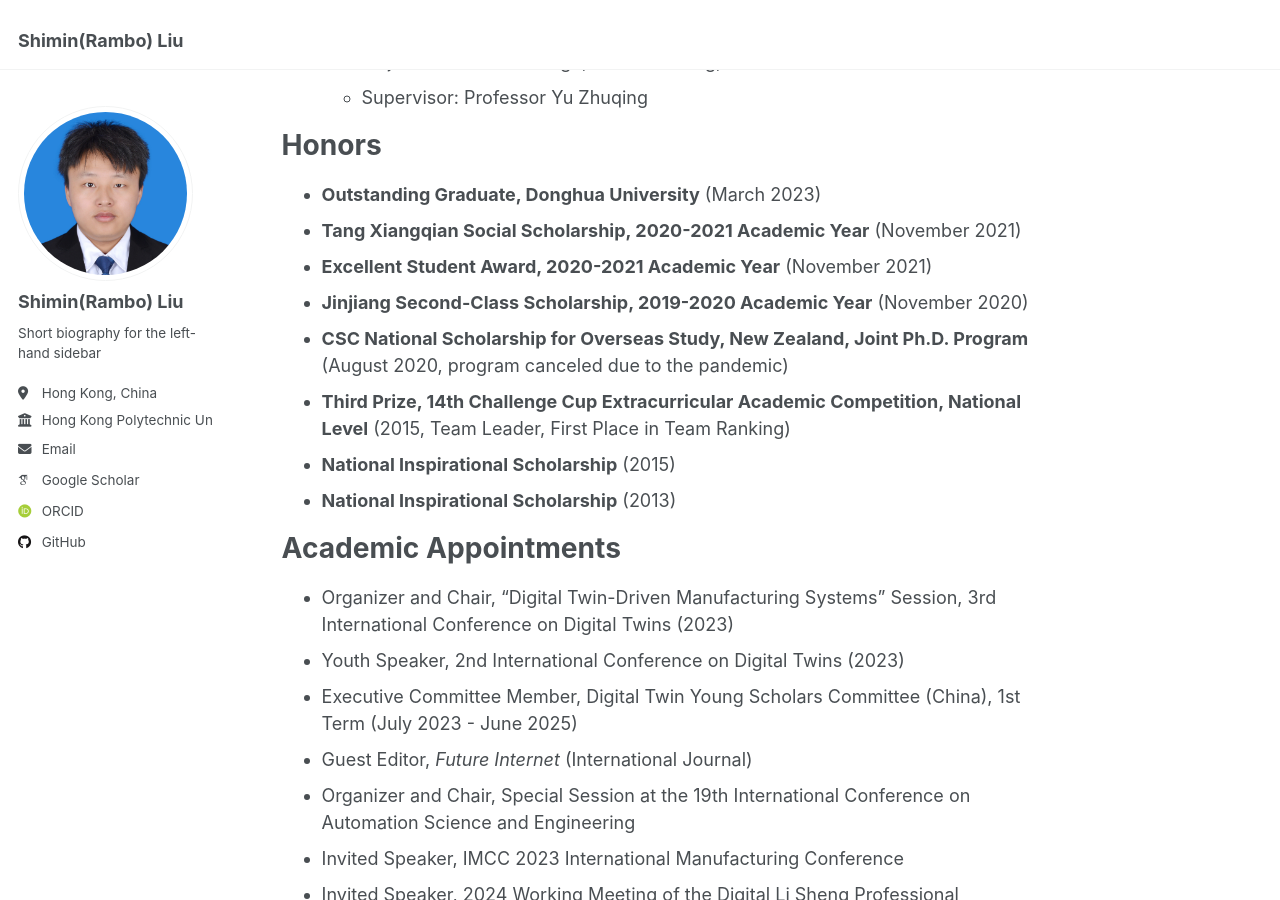
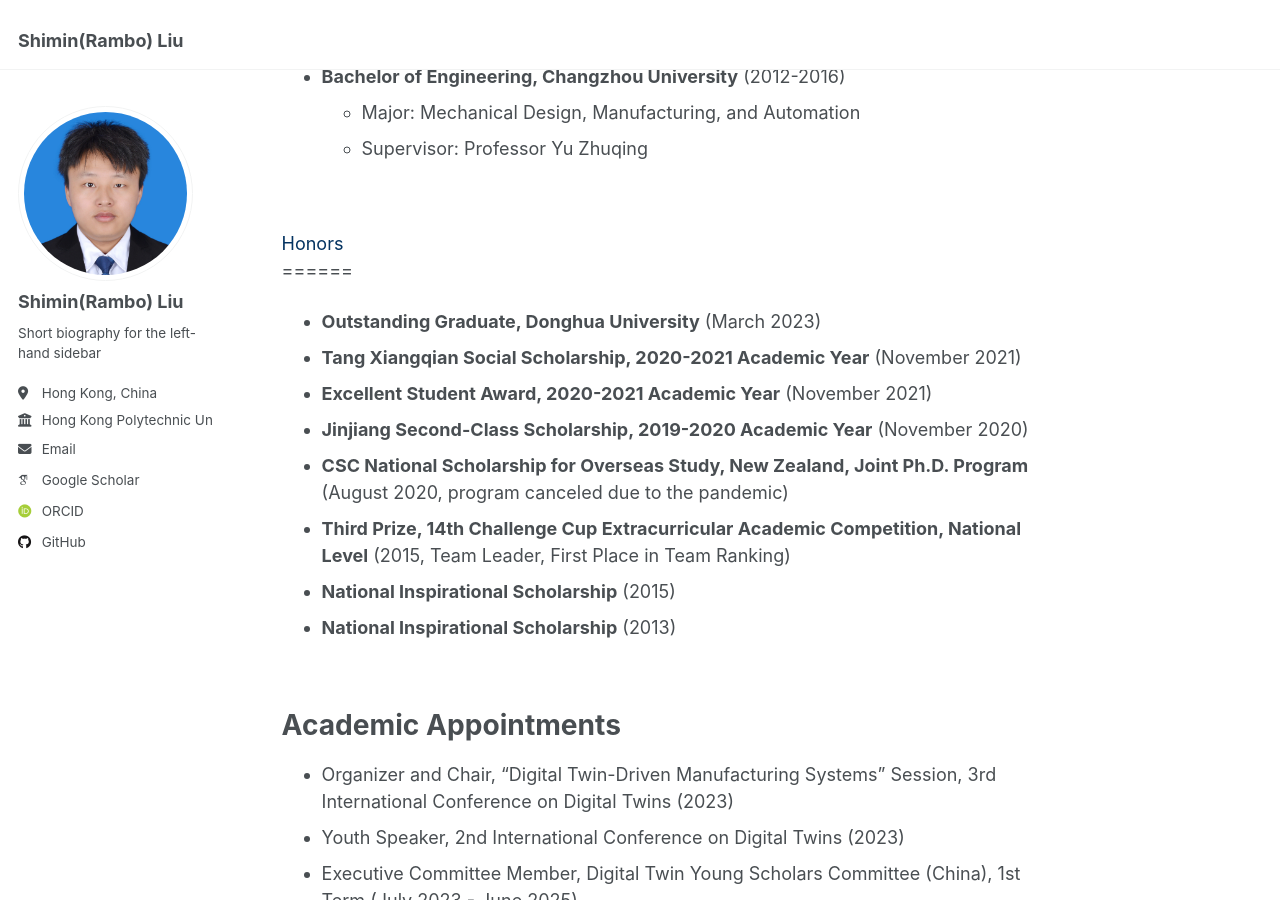
Before and after one commit to Rambo-Shimin/Rambo-Shimin.github.io, a Jekyll site: the page built from _pages/about.md, in a window 1280 px wide and 900 px high, scrolled down 1009 px. Built offline with Jekyll 4.4.1, drawn with Linux system fonts in a browser that asks for light colours; some web fonts are replaced.

Commit message:
Update about.md

```diff
--- a/_pages/about.md
+++ b/_pages/about.md
@@ -15,6 +15,7 @@ During my academic career, I have participated in several key projects, includin
 
 I have served as a session organizer and chair for the 3rd International Conference on Digital Twins, as well as a member of the first executive committee of the Digital Twin Young Scholars Committee (China). I have been invited to give keynote speeches at prestigious conferences such as IMCC 2023 and DigiTwin 2022. I also serve as a reviewer for numerous international journals, including IEEE TII, IEEE SMC, JIM, TRJ, IJCIM, JED, SR, ES, and VR&IH.
 
+<br>
 
 Education and Work Experience
 ======
@@ -30,8 +31,9 @@ Education and Work Experience
   - Major: Mechanical Design, Manufacturing, and Automation
   - Supervisor: Professor Yu Zhuqing
 
+<br>
 
-Honors
+<font color="#043361">Honors</font>
 ======
 - **Outstanding Graduate, Donghua University** (March 2023)
 - **Tang Xiangqian Social Scholarship, 2020-2021 Academic Year** (November 2021)
@@ -42,6 +44,7 @@ Honors
 - **National Inspirational Scholarship** (2015)
 - **National Inspirational Scholarship** (2013)
 
+<br>
 
 Academic Appointments
 ======
@@ -53,6 +56,7 @@ Academic Appointments
 - Invited Speaker, IMCC 2023 International Manufacturing Conference
 - Invited Speaker, 2024 Working Meeting of the Digital Li Sheng Professional Committee, China Society for Graphics and Digital Twin Frontier Technology and Application Model Seminar
 
+<br>
 
 Publications
 ======
@@ -105,6 +109,7 @@ Conference Papers
 -	Liu S, Zheng P. A Novel Bionic Digital Twin-Based Manufacturing System Toward the Mass Customization Paradigm[C]//2023 IEEE 19th International Conference on Automation Science and Engineering (CASE). IEEE, 2023: 1-6.
 -	Liu S, Zheng P, Shang S. A novel bionic decision-making mechanism for digital twin-based manufacturing system[J]. Manufacturing Letters, 2023, 35: 127-131.
 
+<br>
 
 Patents
 ======
@@ -118,6 +123,7 @@ Patents
 -	鲍劲松 丁鹏鹏 刘世民 陈治宇 孙习武 陈长江 翁海红. 航天结构件工业物联标识高可靠解析系统 2021.10.30 专利号 CN109451083A (授权)
 -	鲍劲松 张荣 孙学民 刘世民 李婕. 一种产品数字孪生模型模拟方法及系统. 2021 .11 .15 专利号: CN 114386184 A (公开)
 
+<br>
 
 Software Copyrights
 ======
@@ -125,6 +131,7 @@ Software Copyrights
 -	航天结构件工业物联网支持下的三维CAPP系统（登记号：2018SR1031856）
 -	基于工业物联网的航天结构件尺寸精度控制系统（登记号：2018SR1015133）
 
+<br>
 
 Projects
 ======
```
